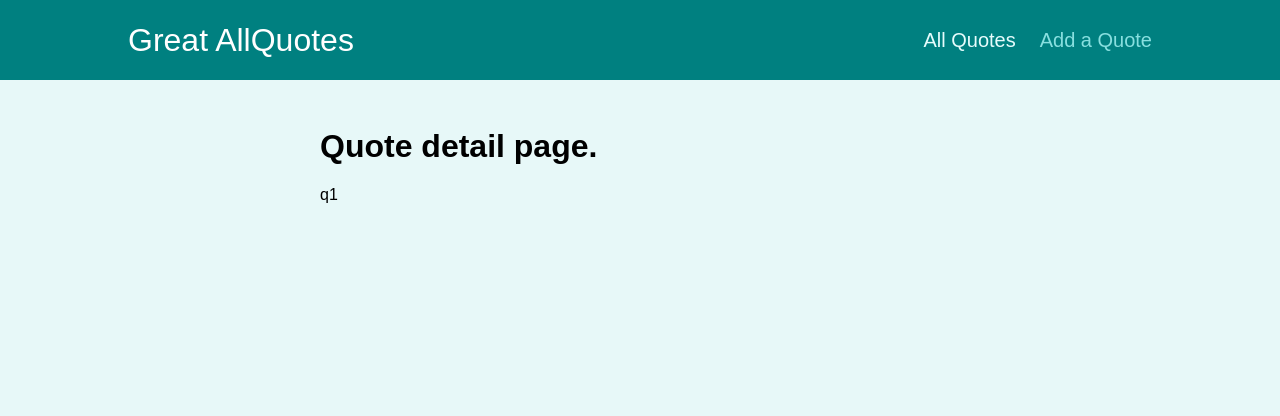
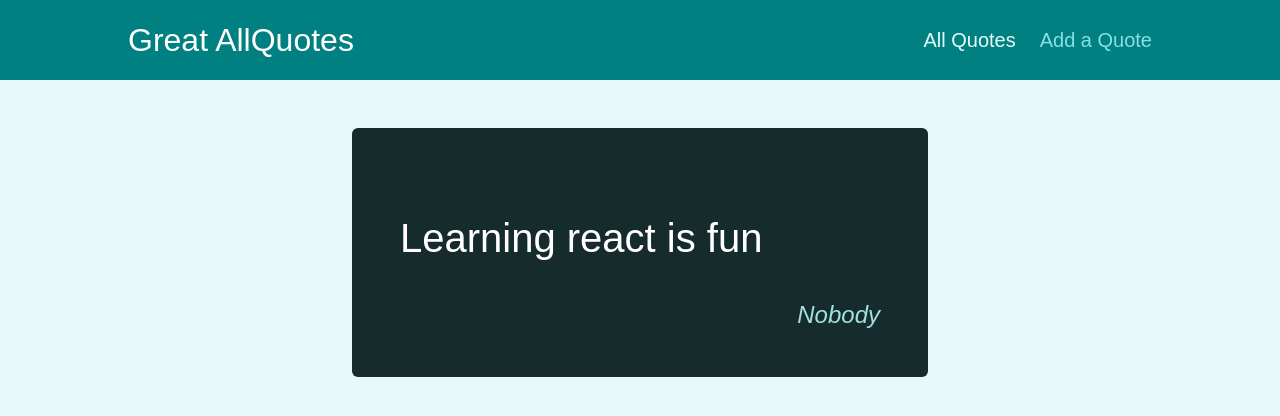
Before and after one commit to Sperthix/React-router, a React (Create React App) app: page /quotes/q1 in a window 1280 px wide. Shown: the top 416 px of the page. Built offline with nearby package versions, Linux system fonts and the light colour scheme.

Commit message:
added dummy data and outputing

```diff
--- a/src/components/layout/MainNavigation.js
+++ b/src/components/layout/MainNavigation.js
@@ -4,9 +4,7 @@
 const MainNavigation = () => {
   return (
     <header className={styles.header}>
-      <div className={styles.logo}>
-        Great AllQuotes
-      </div>
+      <div className={styles.logo}>Great AllQuotes</div>
       <nav className={styles.nav}>
         <ul>
           <li>
--- a/src/components/quotes/QuoteItem.js
+++ b/src/components/quotes/QuoteItem.js
@@ -1,4 +1,6 @@
-import classes from './QuoteItem.module.css';
+import { Link } from "react-router-dom";
+
+import classes from "./QuoteItem.module.css";
 
 const QuoteItem = (props) => {
   return (
@@ -9,9 +11,9 @@
         </blockquote>
         <figcaption>{props.author}</figcaption>
       </figure>
-      <a className='btn'>
+      <Link className='btn' to={`/quotes/${props.id}`}>
         View Fullscreen
-      </a>
+      </Link>
     </li>
   );
 };
--- a/src/pages/AllQuotes.js
+++ b/src/pages/AllQuotes.js
@@ -1,5 +1,12 @@
+import QuoteList from "../components/quotes/QuoteList";
+
+const DUMMY_QUOTES = [
+  { id: "q1", author: "Nobody", text: "Learning react is fun" },
+  { id: "q2", author: "Sperthix", text: "Learning react is ez" },
+];
+
 const AllQuotes = () => {
-  return <h1>All quotes page.</h1>;
+  return <QuoteList quotes={DUMMY_QUOTES} />;
 };
 
 export default AllQuotes;
--- a/src/pages/NewQuote.js
+++ b/src/pages/NewQuote.js
@@ -1,5 +1,11 @@
+import QuoteForm from "../components/quotes/QuoteForm";
+
 const NewQuote = () => {
-  return <h1>New quote page.</h1>;
+  const addQuoteHandler = (quoteData) => {
+    console.log(quoteData);
+  };
+
+  return <QuoteForm onAddQuote={addQuoteHandler} />;
 };
 
 export default NewQuote;
--- a/src/pages/QuoteDetail.js
+++ b/src/pages/QuoteDetail.js
@@ -1,15 +1,28 @@
 import { Fragment } from "react";
 import { Route, useParams } from "react-router";
 
+import HighlightedQuote from "../components/quotes/HighlightedQuote";
+import NoQuotesFound from "../components/quotes/NoQuotesFound";
+
 import Comments from "../components/comments/Comments";
+
+const DUMMY_QUOTES = [
+  { id: "q1", author: "Nobody", text: "Learning react is fun" },
+  { id: "q2", author: "Sperthix", text: "Learning react is ez" },
+];
 
 const QuoteDetail = () => {
   const params = useParams();
 
+  const quote = DUMMY_QUOTES.find((quote) => quote.id === params.quoteId);
+
+  if (!quote) {
+    return <NoQuotesFound />;
+  }
+
   return (
     <Fragment>
-      <h1>Quote detail page.</h1>
-      <p>{params.quoteId}</p>
+      <HighlightedQuote text={quote.text} author={quote.author} />
       <Route path={`/quotes/${params.quoteId}/comments`}>
         <Comments />
       </Route>
```
Also changed, not shown: src/components/quotes/QuoteForm.js (+9 -9 lines), 1 other file (tests, documents, lock files or other folders).
